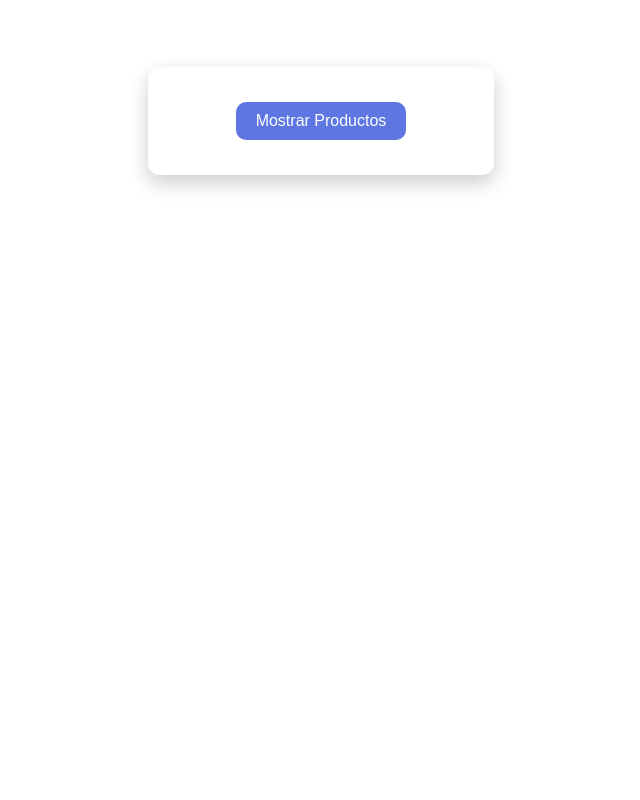
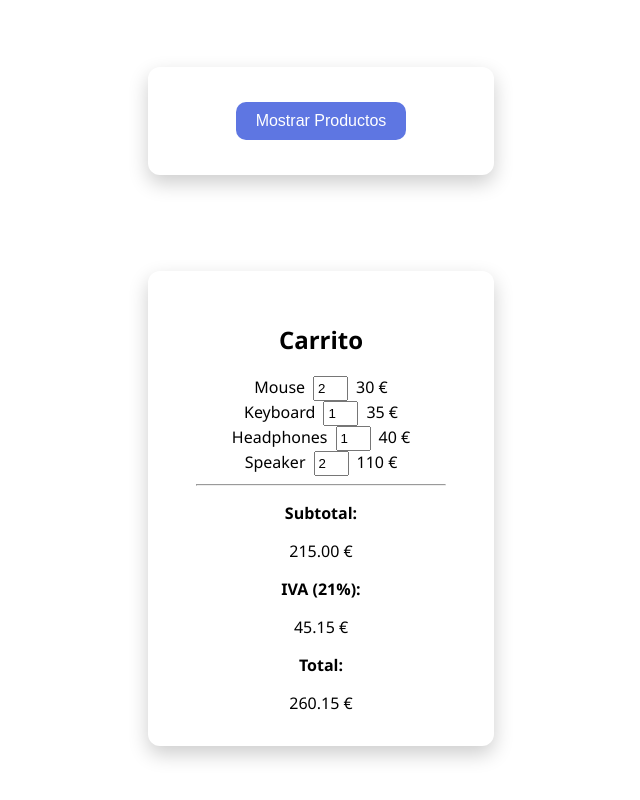
Before and after one commit to raquelruz/react-useeffect-lab, a React (Vite) app: page / in a window 1280 px wide. Shown: the part 987-1787 px from the top of the page, without its empty margins (319-959 px from the left). Before the commit the page ends 1222 px from the top, so only its background shows below. Built offline with nearby package versions, Linux system fonts and the light colour scheme.

Commit message:
feat(component): add cart summary

```diff
--- a/src/App.css
+++ b/src/App.css
@@ -9,7 +9,8 @@
 }
 
 .clock-container,
-.producst-container {
+.products-container,
+.cart-container {
 	text-align: center;
 	padding: 2rem 3rem;
 	border-radius: 12px;
@@ -22,7 +23,7 @@
 
 
 .clock-container button,
-.producst-container button {
+.products-container button {
 	background-color: rgb(94, 118, 226);
 	color: white;
 	border: none;
@@ -33,6 +34,6 @@
 }
 
 .clock-container button:hover,
-.producst-container button:hover {
+.products-container button:hover {
 	background-color: rgb(74, 98, 206);
 }
--- a/src/App.jsx
+++ b/src/App.jsx
@@ -6,6 +6,7 @@ import { WelcomeMessage } from "./components/WelcomeMessage/WelcomeMessage";
 import { ResponsiveLabel } from "./components/ResponsiveLabel/ResponsiveLabel";
 import { ProductsOnMount } from "./components/ProductsOnMount/ProductsOnMount";
 import { LocalProductSearch } from "./components/LocalProductsSearch/LocalProductSearch";
+import { CartSummary } from "./components/CartSummary/CartSummary";
 
 export const App = () => {
 	const [showClock, setShowClock] = useState(true);
@@ -28,19 +29,25 @@ export const App = () => {
 
 				<ResponsiveLabel />
 
-				<div className="producst-container">
+				<div className="products-container">
 					{showProducts && <ProductsOnMount />}
 					<button onClick={() => setShowProducts((prev) => !prev)}>
 						{showProducts ? "Ocultar" : "Mostrar"} Productos
 					</button>
 				</div>
 
-				<div className="producst-container">
+				<div className="products-container">
 					{showLocalProducts && <LocalProductSearch />}
 					<button onClick={() => setShowLocalProducts((prev) => !prev)}>
 						{showLocalProducts ? "Ocultar" : "Mostrar"} Productos
 					</button>
 				</div>
+
+				<div className="cart-container">
+					<CartSummary />
+				</div>
+
+
 			</div>
 		</>
 	);
--- /dev/null
+++ b/src/components/CartSummary/CartSummary.css
@@ -0,0 +1,13 @@
+.cart-container p {
+    padding: 0 8px;
+    font-weight: 600;
+}
+
+.cart-container span {
+    padding: 0 8px;
+}
+
+.cart-container input {
+    width: 10%;
+    padding: 3px;
+}
--- /dev/null
+++ b/src/components/CartSummary/CartSummary.jsx
@@ -0,0 +1,56 @@
+import { useState } from "react";
+import "./CartSummary.css";
+
+const initialCart = [
+	{ id: "a1", name: "Mouse", price: 15, qty: 2 },
+	{ id: "b2", name: "Keyboard", price: 35, qty: 1 },
+	{ id: "c3", name: "Headphones", price: 40, qty: 1 },
+	{ id: "d4", name: "Speaker", price: 55, qty: 2 },
+];
+
+export const CartSummary = () => {
+	const [cart, setCart] = useState(initialCart);
+
+	const subtotal = cart.reduce((account, item) => account + item.price * item.qty, 0);
+	const tax = subtotal * 0.21;
+	const total = subtotal + tax;
+
+	const handleQtyChange = (id, newQty) => {
+		setCart((prevCart) => prevCart.map((item) => (item.id === id ? { ...item, qty: Number(newQty) } : item)));
+	};
+
+	return (
+		<div>
+			<h2>Carrito</h2>
+
+			{cart.map((item) => (
+				<div key={item.id}>
+					<span>{item.name}</span>
+					<input
+						type="number"
+						min="0"
+						value={item.qty}
+						onChange={(e) => handleQtyChange(item.id, e.target.value)}
+						className="w-16 border rounded text-center"
+					/>
+					<span>{item.price * item.qty} €</span>
+				</div>
+			))}
+
+			<hr/>
+
+			<div>
+				<p>Subtotal:</p>
+				<span>{subtotal.toFixed(2)} €</span>
+			</div>
+			<div>
+				<p>IVA (21%):</p>
+				<span>{tax.toFixed(2)} €</span>
+			</div>
+			<div>
+				<p>Total:</p>
+				<span>{total.toFixed(2)} €</span>
+			</div>
+		</div>
+	);
+};
--- a/src/components/ProductsOnMount/ProductsOnMount.jsx
+++ b/src/components/ProductsOnMount/ProductsOnMount.jsx
@@ -31,7 +31,7 @@ export const ProductsOnMount = () => {
 	}
 
 	return (
-		<div className="products-container">
+		<div>
 			<h2>Productos</h2>
 			<div>
 				{products.map((product) => (
```
